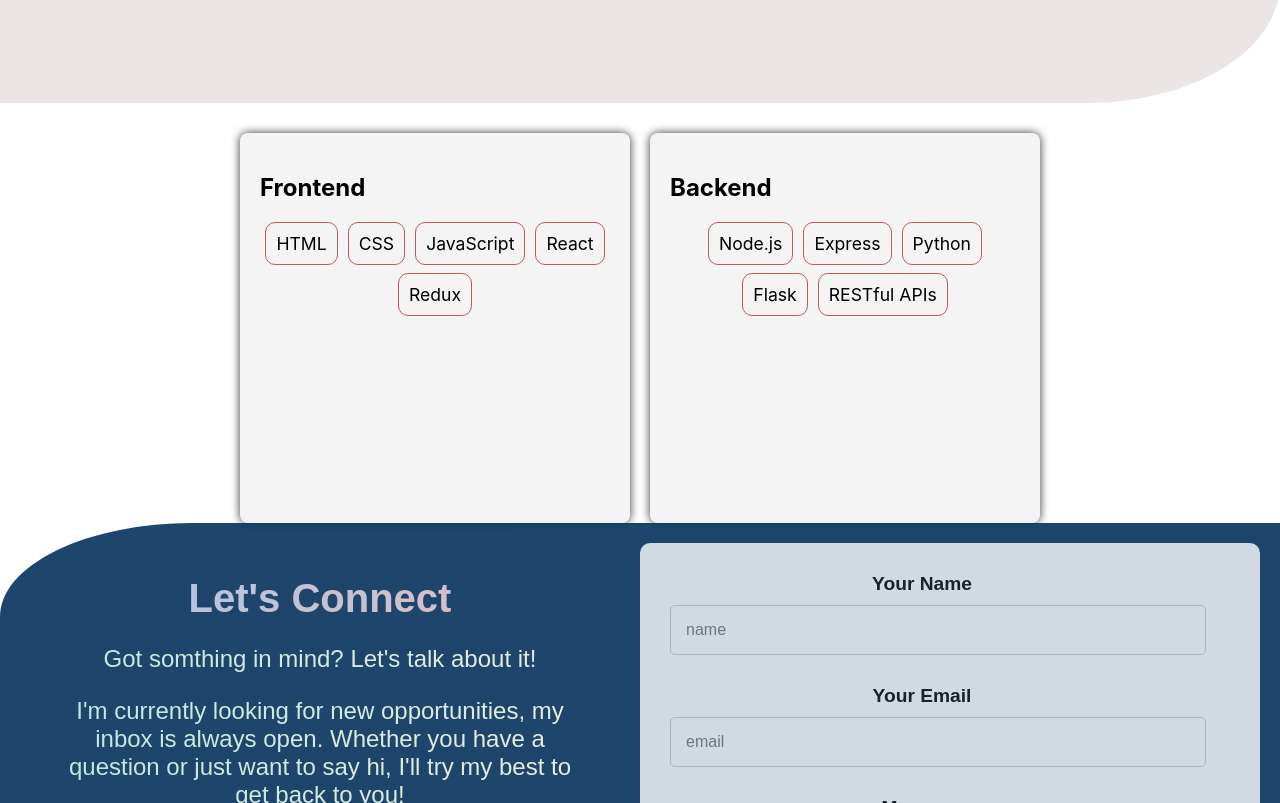
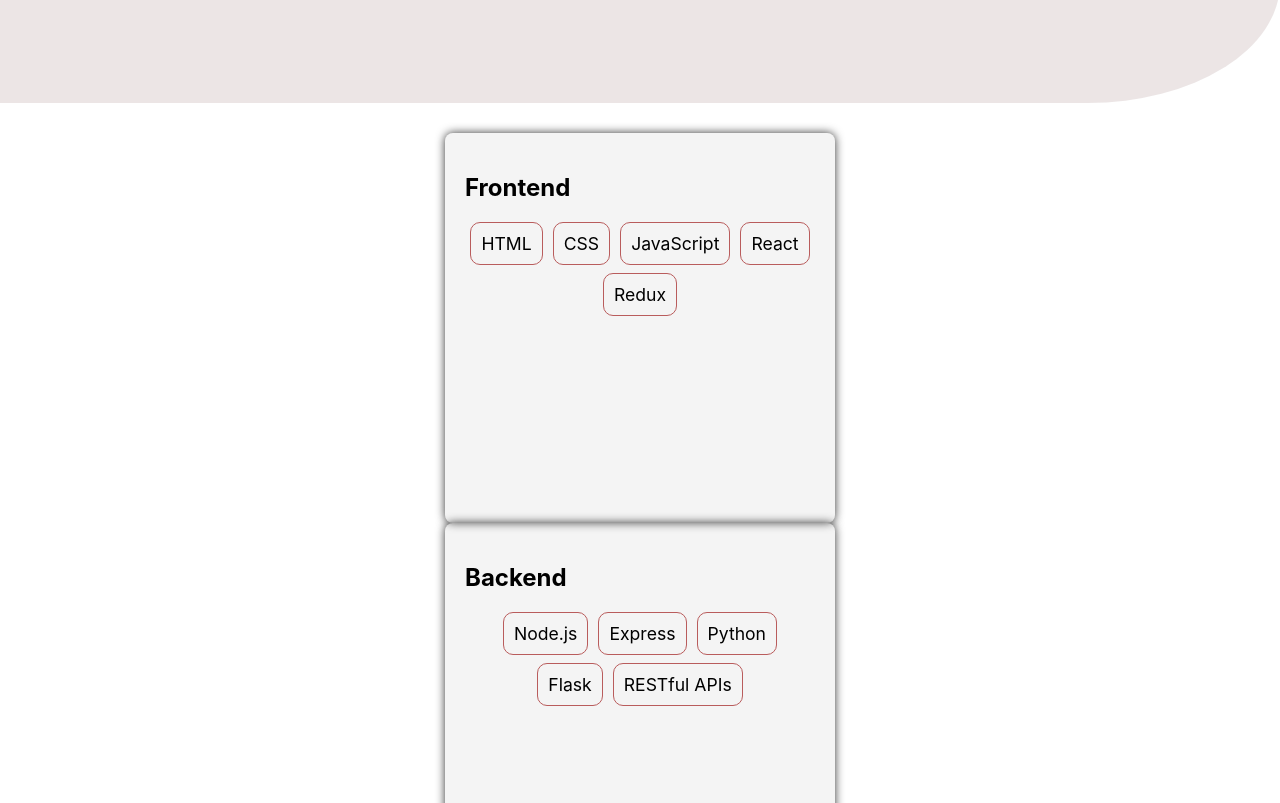
Before and after one commit to abdozayan12/New-Portfolio, a React (Create React App) app: page / in a window 1280 px wide. Shown: the part 697-1500 px from the top of the page. Built offline with nearby package versions, Linux system fonts and the light colour scheme.

Commit message:
Update About.js

```diff
--- a/src/components/About/About.js
+++ b/src/components/About/About.js
@@ -3,6 +3,7 @@
 
 const About = () => (
   <section className="about" id="about">
+    <div className="about-cards">
       <div className="skill-card">
         <h2>Frontend</h2>
         <ul className="list">
@@ -23,6 +24,7 @@
           <li>RESTful APIs</li>
         </ul>
       </div>
+    </div>
   </section>
 );
 
```
Lines whose indentation alone changed are shown as unchanged.
